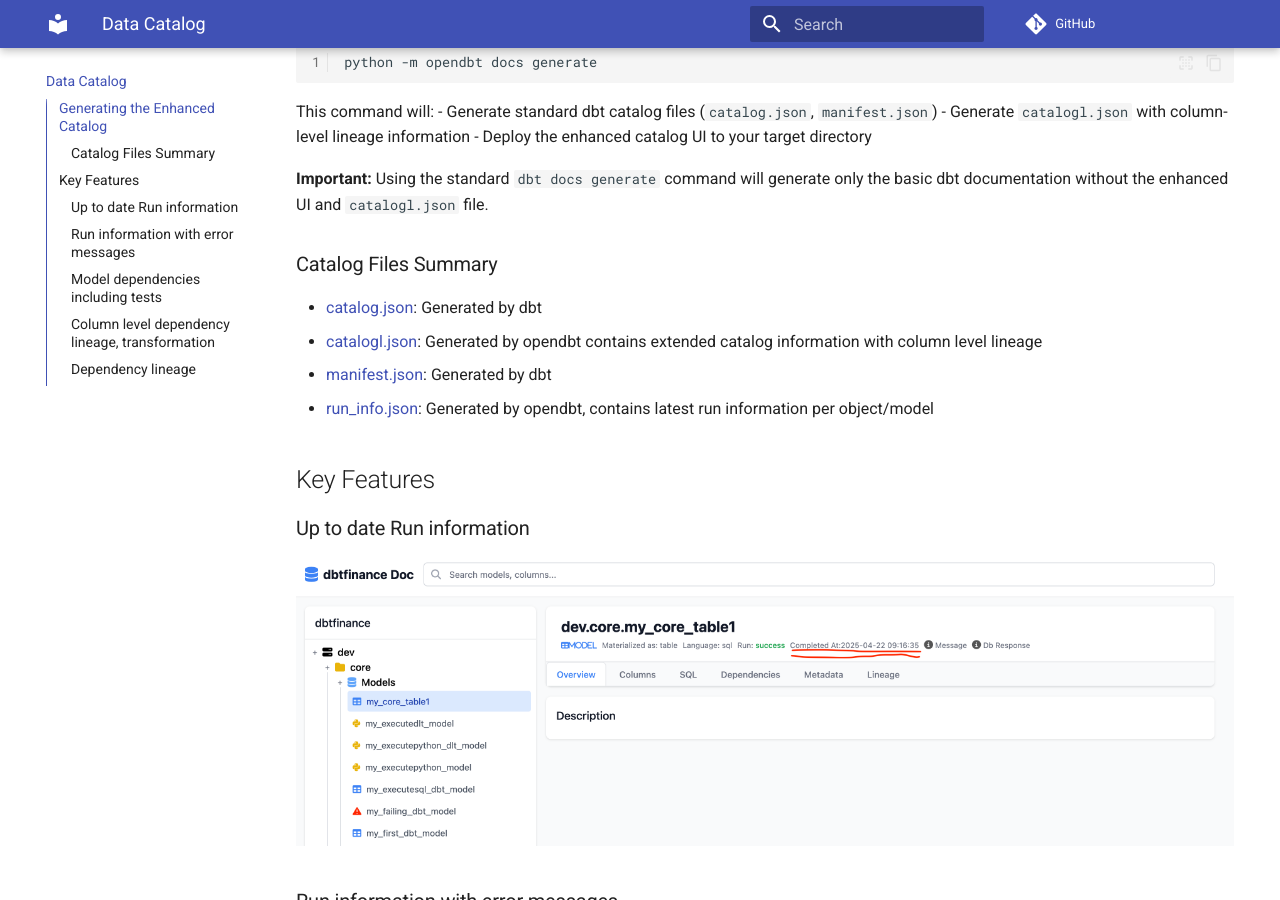
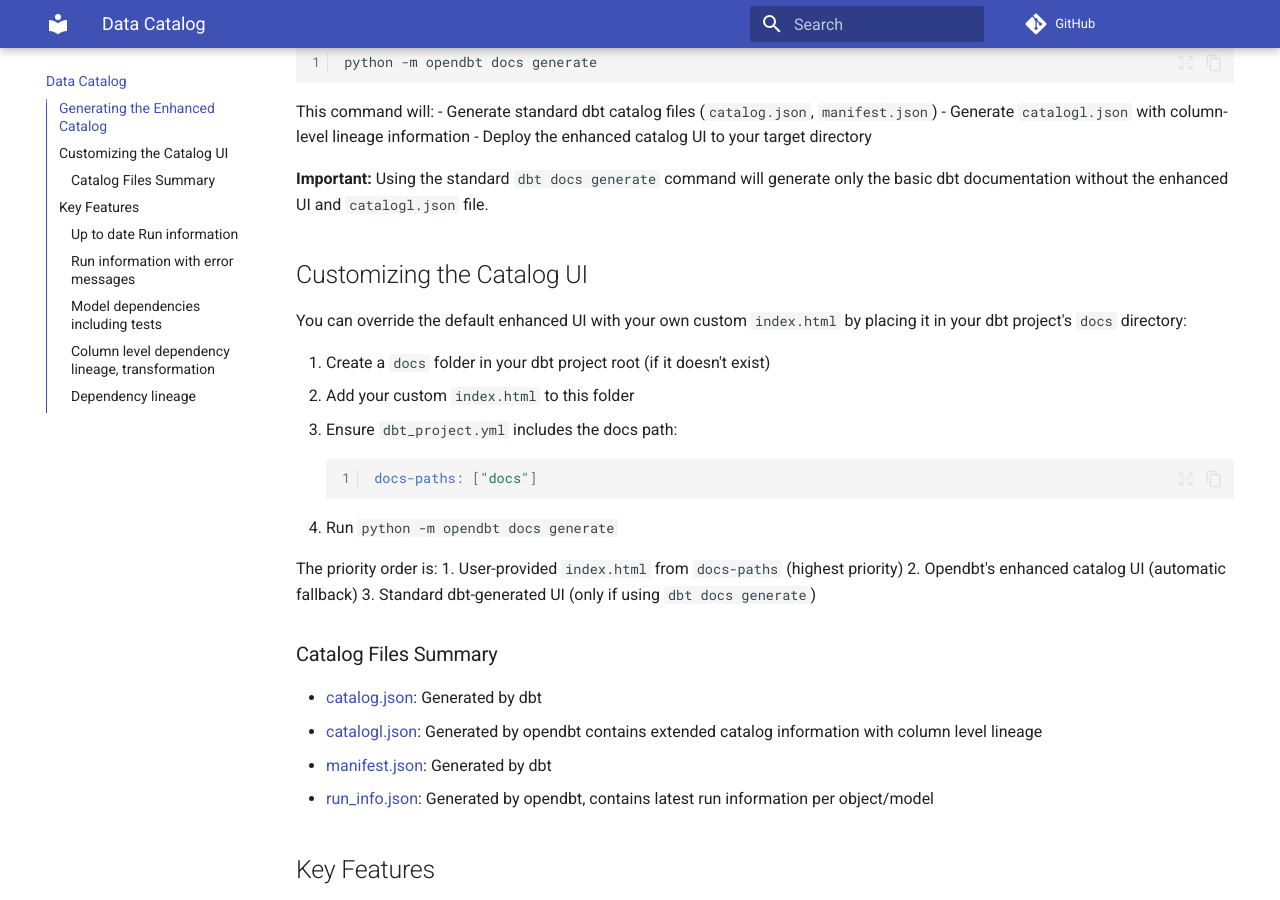
Before and after one commit to memiiso/opendbt, an MkDocs documentation site: the page built from docs/catalog.md, in a window 1280 px wide and 900 px high, scrolled down 343 px. Built offline with MkDocs 1.6.1 and Material for MkDocs 9.7.7, drawn with Linux system fonts in a browser that asks for light colours; comment, search, counter and statistics services are not loaded.

Commit message:
feat: Auto-deploy enhanced catalog UI when running dbt docs generate
- Modified deploy_user_index_html() to fallback to opendbt's enhanced UI
- If no user-provided index.html found in docs_paths, automatically copies
  opendbt/dbt/docs/index.html to target directory
- Applies to both dbt v17 and v18 task implementations
- Users can still override by providing their own index.html in docs_paths
- Added comprehensive documentation on generating and customizing catalog UI
- Bumped version to 0.14.2

This change makes the enhanced catalog UI (with column-level lineage,
dependency graphs, and modern Vue.js interface) available out-of-the-box
without requiring users to manually copy files.

Usage: python -m opendbt docs generate

Note: catalogl.json generation already happens automatically via
generate_opendbt_catalogl_json() method.

````diff
--- a/docs/catalog.md
+++ b/docs/catalog.md
@@ -16,6 +16,23 @@
 - Deploy the enhanced catalog UI to your target directory
 
 **Important:** Using the standard `dbt docs generate` command will generate only the basic dbt documentation without the enhanced UI and `catalogl.json` file.
+
+## Customizing the Catalog UI
+
+You can override the default enhanced UI with your own custom `index.html` by placing it in your dbt project's `docs` directory:
+
+1. Create a `docs` folder in your dbt project root (if it doesn't exist)
+2. Add your custom `index.html` to this folder
+3. Ensure `dbt_project.yml` includes the docs path:
+   ```yaml
+   docs-paths: ["docs"]
+   ```
+4. Run `python -m opendbt docs generate`
+
+The priority order is:
+1. User-provided `index.html` from `docs-paths` (highest priority)
+2. Opendbt's enhanced catalog UI (automatic fallback)
+3. Standard dbt-generated UI (only if using `dbt docs generate`)
 
 ### Catalog Files Summary
 
--- a/pyproject.toml
+++ b/pyproject.toml
@@ -4,7 +4,7 @@
 
 [project]
 name = "opendbt"
-version = "0.14.0"
+version = "0.14.2"
 authors = [
     { name = "Memiiso Organization" },
 ]
````
